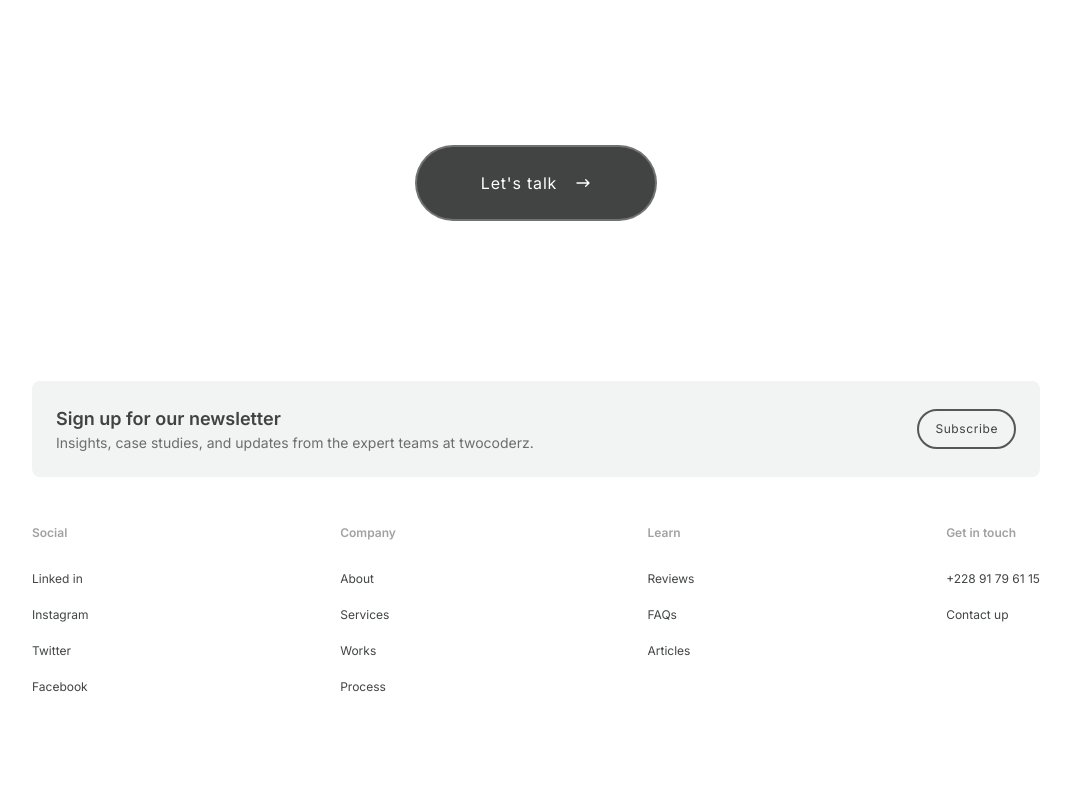
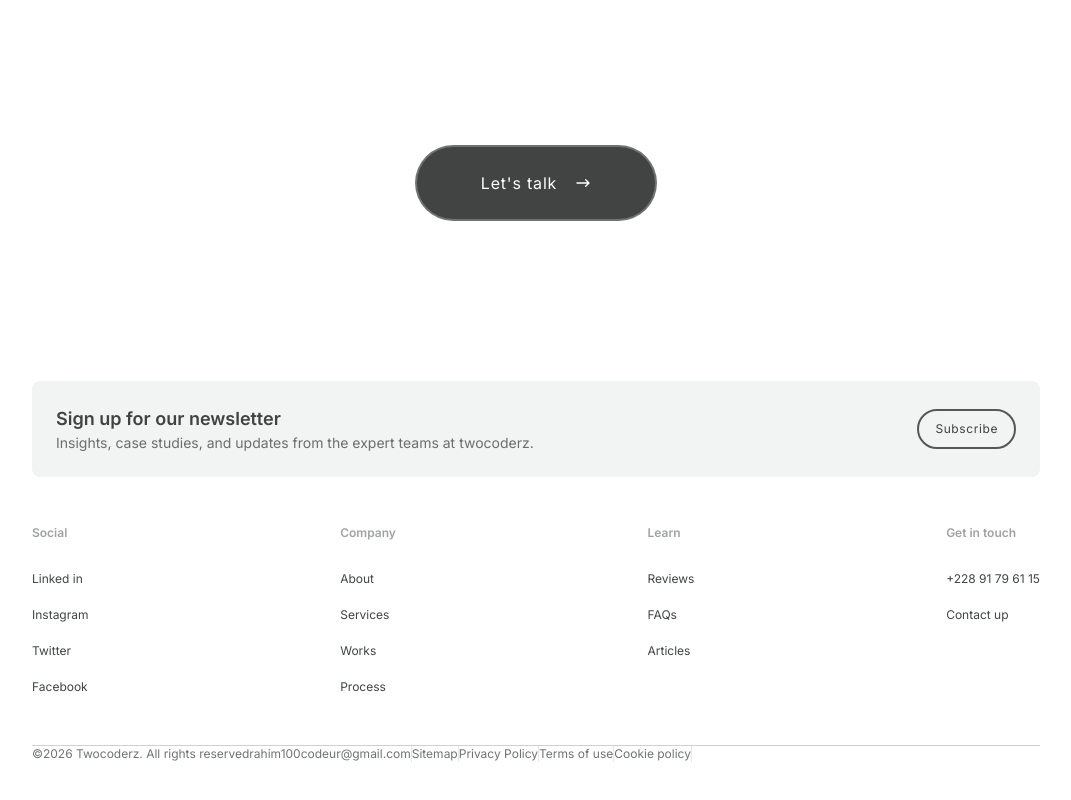
Before and after one commit to twocoderz/twocoderz.team, a React (Vite) app: page / in a window 1280 px wide. Shown: the part 6854-7654 px from the top of the page, without its empty margins (104-1175 px from the left). Before the commit the page ends 7631 px from the top, so only its background shows below. Built offline with nearby package versions, Linux system fonts and the light colour scheme.

Commit message:
improve footer

```diff
--- a/src/pages/home/components/Footer.tsx
+++ b/src/pages/home/components/Footer.tsx
@@ -161,6 +161,30 @@ export default function Footer() {
               </ul>
             </div>
           </div>
+          <div className="border-t border-black-20">
+            <div className="flex items-center">
+              <span className="text-xs text-black-60">
+                &copy;2026 Twocoderz. All rights reserved
+              </span>
+              <ul className="flex items-center justify-between">
+                <li className="text-xs text-black-60 border-r border-black-10">
+                  rahim100codeur@gmail.com
+                </li>
+                <li className="text-xs text-black-60 border-r border-black-10">
+                  Sitemap
+                </li>
+                <li className="text-xs text-black-60 border-r border-black-10">
+                  Privacy Policy
+                </li>
+                <li className="text-xs text-black-60 border-r border-black-10">
+                  Terms of use
+                </li>
+                <li className="text-xs text-black-60 border-r border-black-10">
+                  Cookie policy
+                </li>
+              </ul>
+            </div>
+          </div>
         </div>
       </Container>
     </Section>
```
Also changed, not shown: 1/Edit/Remove_Minus.svg (deleted).
